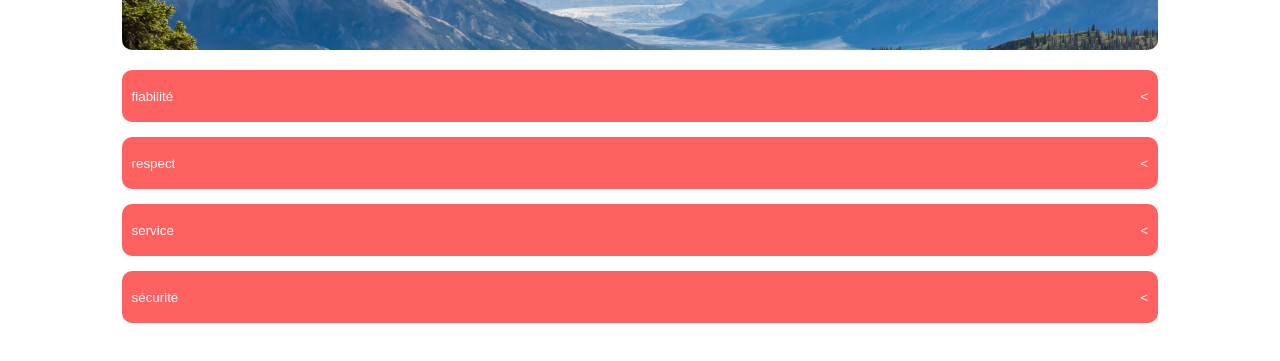
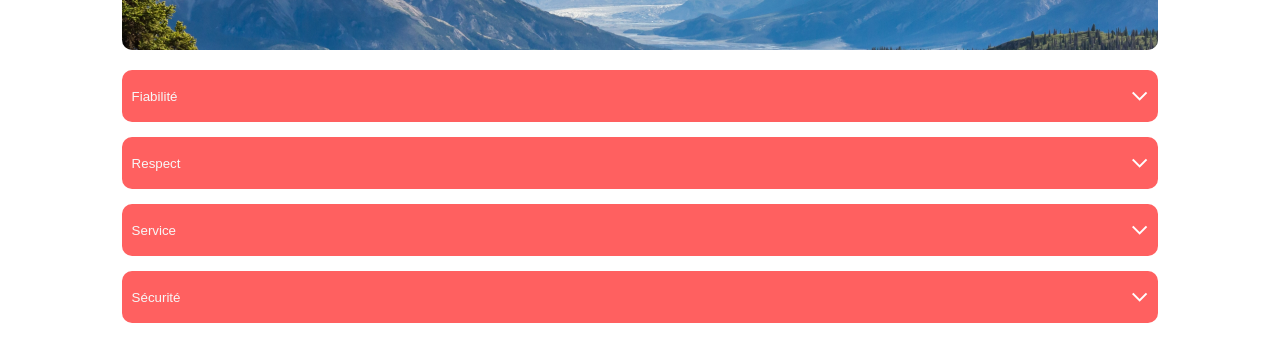
Before and after one commit to Stimmyy/P7-Kasa, a React (Create React App) app: page /about in a window 1280 px wide. Shown: the part 193-554 px from the top of the page. Built offline with nearby package versions, Linux system fonts and the light colour scheme.

Commit message:
Corrections
Corrections de détails (ex : Flèche Collapse)

```diff
--- a/src/App.jsx
+++ b/src/App.jsx
@@ -13,8 +13,7 @@ const App = () => {
       <Navigation />
       <Routes>
         <Route path="/" element={<Home />} />
-        {/* path="*" permet de renvoyé vers la page 404 ou vers une page prédéfinit
-      si l'utilisateur se "perd" */}
+        {/* path="*" permet de renvoyé vers la page 404 ou vers une page prédéfinit si l'utilisateur se trompe de lien */}
         <Route path="*" element={<Error />} />
         <Route path="/about" element={<About />} />
         <Route path="products/:productId" element={<Singleproduct />} />
--- a/src/components/Collapse.jsx
+++ b/src/components/Collapse.jsx
@@ -1,4 +1,5 @@
 import React from "react";
+import chevron from "../assets/images/arrow.png";
 
 const Collapse = ({ title, content}) => {
     const isCollapse = (e) => {
@@ -20,7 +21,7 @@ const Collapse = ({ title, content}) => {
             <button type="button" className="collapse__button" onClick={isCollapse}>
                 {title}
 
-                <p ClassName="collapse__arrow"> &lt; </p>       {/* &lt correspond au signe "<" [Problème de syntaxe en utilisant le signe] */}
+                <img src={chevron} alt="Déployer" />
             </button>
             <div className="collapse__content">
         {Array.isArray(content) ? (
--- a/src/pages/About.jsx
+++ b/src/pages/About.jsx
@@ -25,10 +25,10 @@ return (
         <section className="about">
             <Banner image={imageBanner} />
             <div className="about__dropdowns">
-                <Collapse title="fiabilité" content={content("fiability")} />
-                <Collapse title="respect" content={content("respect")} />
-                <Collapse title="service" content={content("service")} />
-                <Collapse title="sécurité" content={content("sécurity")} />
+                <Collapse title="Fiabilité" content={content("fiability")} />
+                <Collapse title="Respect" content={content("respect")} />
+                <Collapse title="Service" content={content("service")} />
+                <Collapse title="Sécurité" content={content("sécurity")} />
             </div>
         </section>
     </main>
--- a/src/pages/Singleproduct.jsx
+++ b/src/pages/Singleproduct.jsx
@@ -32,8 +32,8 @@ const SingleProduct = () => {
         </div>
       </div>
       <div className="singleproduct__dropdowns">
-        <Collapse title="description" content={description} />
-        <Collapse title="équipement" content={equipments} />
+        <Collapse title="Description" content={description} />
+        <Collapse title="Équipement" content={equipments} />
       </div>
     </main>
   );
--- a/src/styles/_settings.scss
+++ b/src/styles/_settings.scss
@@ -21,7 +21,7 @@ $breakpoints: (
   small: 350px,
   medium: 768px,
   large: 992px,
-  xlarge: 1200px,
+  xlarge: 1440px,
 );
 
 @mixin verticalCenter {
--- a/src/styles/components/_collapse.scss
+++ b/src/styles/components/_collapse.scss
@@ -92,7 +92,7 @@
   }
 }
 .rotate {
-  transform: rotate(270deg);
+  transform: rotate(180deg);
 }
 .show {
   max-height: 500px;
--- a/src/styles/components/_singleproduct.scss
+++ b/src/styles/components/_singleproduct.scss
@@ -40,6 +40,7 @@
   &__tags {
     display: flex;
     flex-wrap: wrap;
+    gap:15px;
   }
   &__rating-and-host {
     margin-top: 5px;
```
Also changed, not shown: src/assets/images/arrow.png (added).
